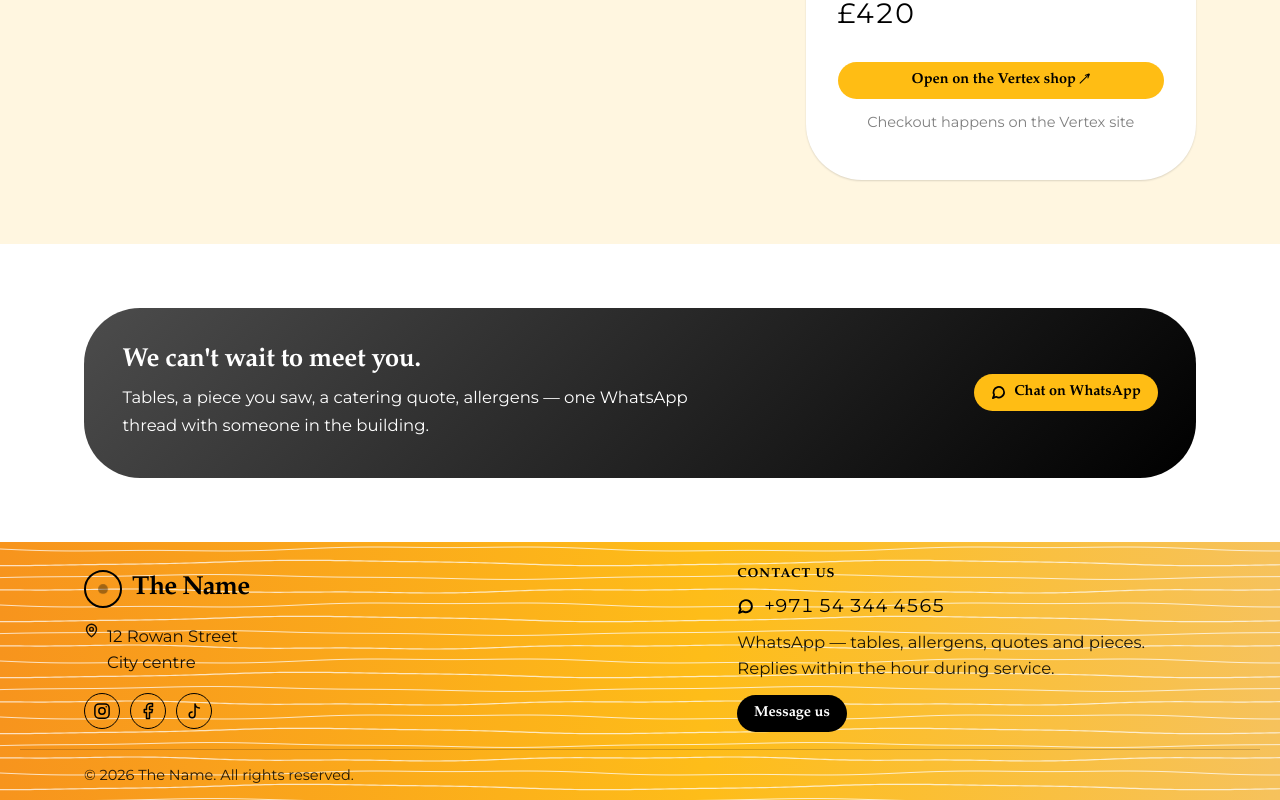
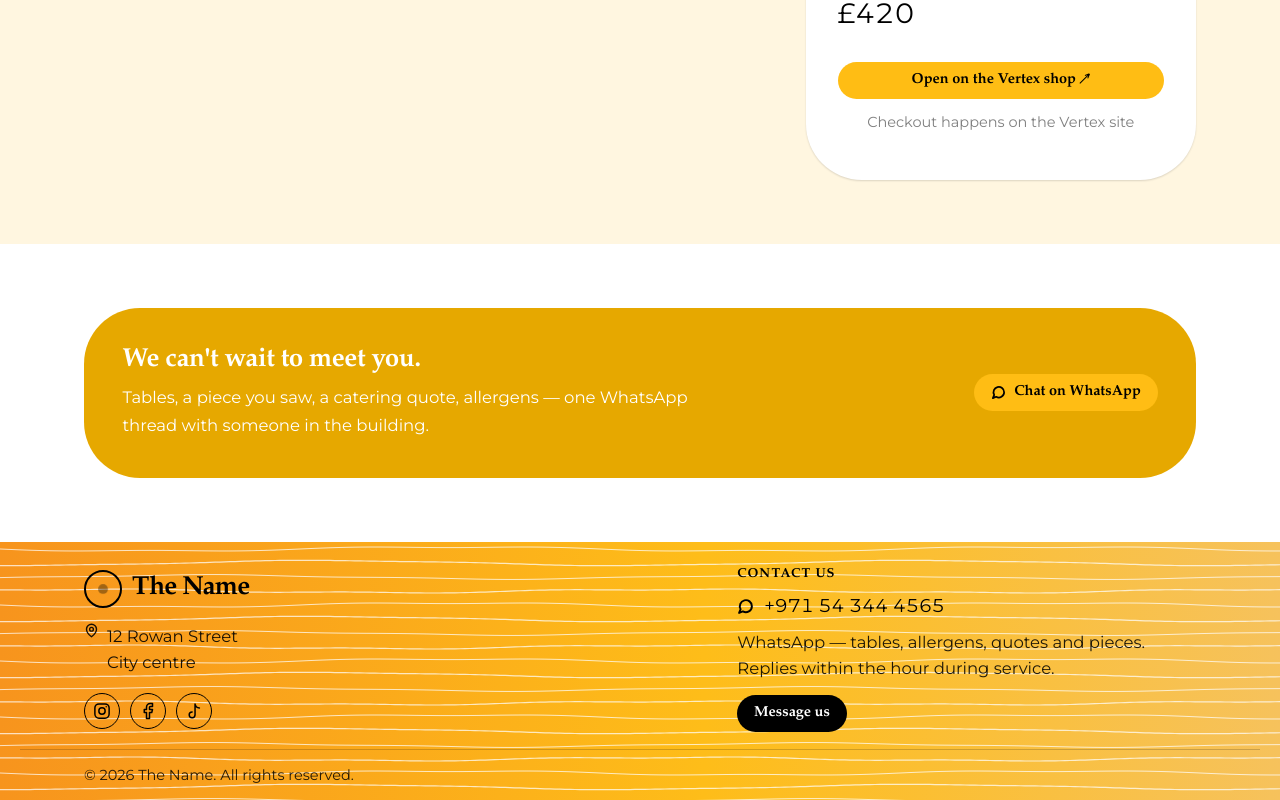
Before and after one commit to amr9/The-Name, a React (Vite) app: page / in a window 1280 px wide. Shown: the part 4200-5000 px from the top of the page. Built offline with nearby package versions, Linux system fonts and the light colour scheme; no server answers.

Commit message:
change last section of home page

```diff
--- a/src/pages/Home/Home.css
+++ b/src/pages/Home/Home.css
@@ -359,7 +359,7 @@
 /* Dark card so the closing CTA reads as its own block rather than merging
    into the accent-100 band of `.home-shop-room` directly above it. */
 .home-closing-inner {
-  background: var(--gradient-dark);
+  background: var(--color-accent-600);
   color: var(--color-white);
   border-radius: calc(2 * var(--radius-lg));
   padding: clamp(24px, 3vw, 40px);
```
